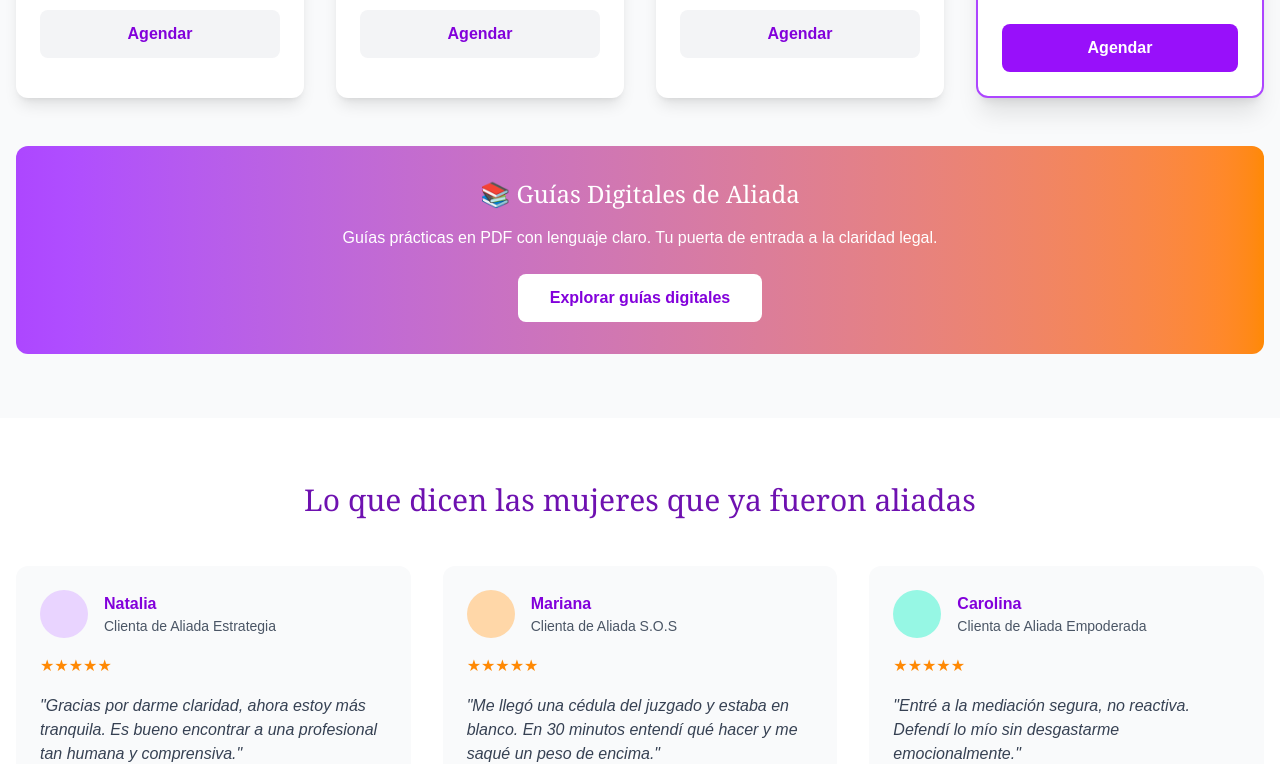
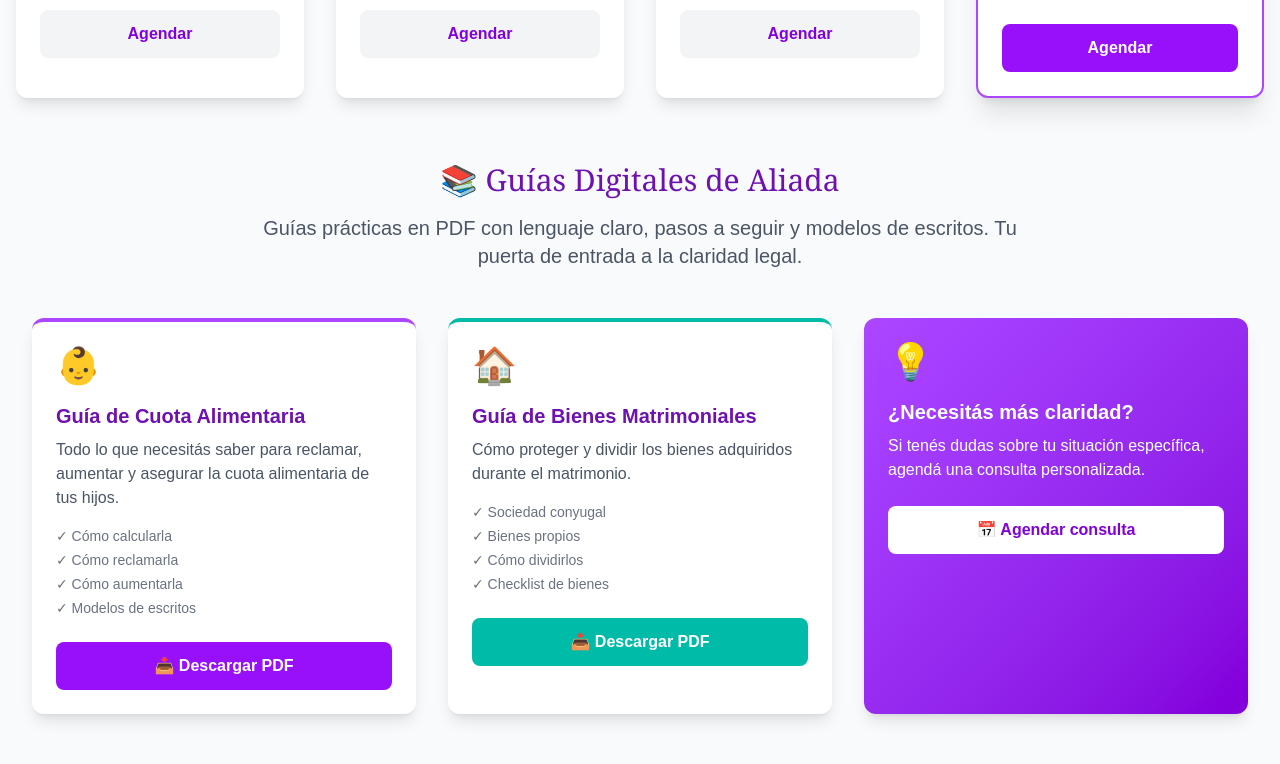
Before and after one commit to aliadalegal/aliada-web, a Next.js app: page / in a window 1280 px wide. Shown: the part 1660-2424 px from the top of the page. Built offline with nearby package versions, Linux system fonts and the light colour scheme.

Commit message:
Agrego sección de guías digitales (2 PDFs iniciales)

```diff
--- a/app/page.tsx
+++ b/app/page.tsx
@@ -228,7 +228,91 @@ export default function Home() {
 
           </div>
 
-          {/* Banner Guías Digitales */}
+          {/* ===== SECCIÓN DE GUÍAS DIGITALES ===== */}
+<section className="py-16 bg-gray-50">
+  <div className="container mx-auto px-4">
+
+    <div className="text-center mb-12">
+      <h2 className="text-3xl font-serif text-purple-800 mb-4">
+        📚 Guías Digitales de Aliada
+      </h2>
+      <p className="text-xl text-gray-600 max-w-3xl mx-auto">
+        Guías prácticas en PDF con lenguaje claro, pasos a seguir y modelos de escritos.
+        Tu puerta de entrada a la claridad legal.
+      </p>
+    </div>
+
+    <div className="grid md:grid-cols-2 lg:grid-cols-3 gap-8">
+
+      {/* Guía 1: Cuota Alimentaria */}
+      <div className="bg-white rounded-xl p-6 shadow-lg border-t-4 border-purple-500">
+        <div className="text-4xl mb-4">👶</div>
+        <h3 className="text-xl font-semibold text-purple-800 mb-2">
+          Guía de Cuota Alimentaria
+        </h3>
+        <p className="text-gray-600 mb-4">
+          Todo lo que necesitás saber para reclamar, aumentar y asegurar la cuota alimentaria de tus hijos.
+        </p>
+        <ul className="text-sm text-gray-500 mb-6 space-y-1">
+          <li>✓ Cómo calcularla</li>
+          <li>✓ Cómo reclamarla</li>
+          <li>✓ Cómo aumentarla</li>
+          <li>✓ Modelos de escritos</li>
+        </ul>
+        <a
+          href="/pdfs/pdf1.pdf"
+          download
+          className="block w-full bg-purple-600 text-white text-center py-3 rounded-lg font-semibold hover:bg-purple-700 transition-colors"
+        >
+          📥 Descargar PDF
+        </a>
+      </div>
+
+      {/* Guía 2: Bienes Matrimoniales */}
+      <div className="bg-white rounded-xl p-6 shadow-lg border-t-4 border-teal-500">
+        <div className="text-4xl mb-4">🏠</div>
+        <h3 className="text-xl font-semibold text-purple-800 mb-2">
+          Guía de Bienes Matrimoniales
+        </h3>
+        <p className="text-gray-600 mb-4">
+          Cómo proteger y dividir los bienes adquiridos durante el matrimonio.
+        </p>
+        <ul className="text-sm text-gray-500 mb-6 space-y-1">
+          <li>✓ Sociedad conyugal</li>
+          <li>✓ Bienes propios</li>
+          <li>✓ Cómo dividirlos</li>
+          <li>✓ Checklist de bienes</li>
+        </ul>
+        <a
+          href="/pdfs/pdf2.pdf"
+          download
+          className="block w-full bg-teal-500 text-white text-center py-3 rounded-lg font-semibold hover:bg-teal-600 transition-colors"
+        >
+          📥 Descargar PDF
+        </a>
+      </div>
+
+      {/* Card de información (se mantiene) */}
+      <div className="bg-gradient-to-br from-purple-500 to-purple-700 rounded-xl p-6 shadow-lg text-white">
+        <div className="text-4xl mb-4">💡</div>
+        <h3 className="text-xl font-semibold mb-2">
+          ¿Necesitás más claridad?
+        </h3>
+        <p className="mb-6">
+          Si tenés dudas sobre tu situación específica, agendá una consulta personalizada.
+        </p>
+        <a
+          href="#agenda"
+          className="block w-full bg-white text-purple-700 text-center py-3 rounded-lg font-semibold hover:bg-gray-100 transition-colors"
+        >
+          📅 Agendar consulta
+        </a>
+      </div>
+
+    </div>
+
+  </div>
+</section>
           <div className="mt-12 bg-gradient-to-r from-purple-500 to-orange-400 rounded-xl p-8 text-center text-white">
             <h3 className="text-2xl font-serif mb-4">
               📚 Guías Digitales de Aliada
```
Also changed, not shown: 2 other files (tests, documents, lock files or other folders).
